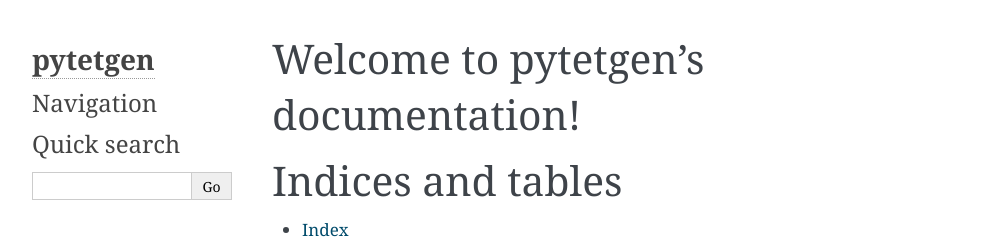
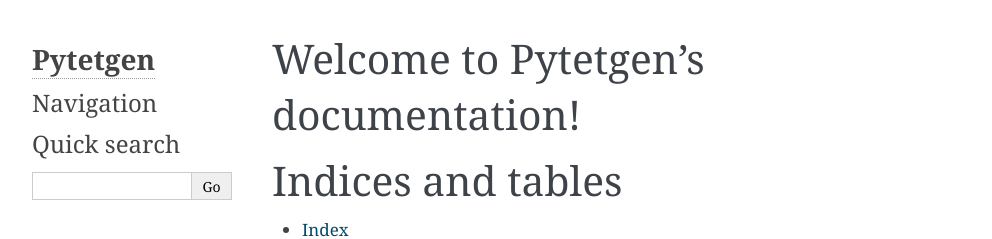
Before and after one commit to Marcello-Sega/pytetgen, a Sphinx documentation site: the page built from docs/source/index.rst, in a window 1280 px wide. Shown: the top 239 px of the page, without its empty margins (148-1140 px from the left). Built offline with Sphinx 7.4.7, drawn with Linux system fonts in a browser that asks for light colours; formulas are drawn with MathJax 3.

Commit message:
fixed docs

```diff
--- a/docs/source/conf.py
+++ b/docs/source/conf.py
@@ -1,7 +1,7 @@
 # -*- coding: utf-8 -*-
 #
-# pytetgen documentation build configuration file, created by
-# sphinx-quickstart on Thu Jul 13 17:49:34 2017.
+# Pytetgen documentation build configuration file, created by
+# sphinx-quickstart on Sat Jul 15 11:56:02 2017.
 #
 # This file is execfile()d with the current directory set to its
 # containing dir.
@@ -34,10 +34,11 @@ extensions = ['sphinx.ext.autodoc',
     'sphinx.ext.napoleon',
     'sphinx.ext.doctest',
     'sphinx.ext.imgmath',
+    'sphinx.ext.viewcode',
     'sphinx.ext.githubpages']
 
 # Add any paths that contain templates here, relative to this directory.
-templates_path = ['_templates']
+templates_path = ['.templates']
 
 # The suffix(es) of source filenames.
 # You can specify multiple suffix as a list of string:
@@ -49,7 +50,7 @@ source_suffix = '.rst'
 master_doc = 'index'
 
 # General information about the project.
-project = u'pytetgen'
+project = u'Pytetgen'
 copyright = u'2017, Marcello Sega'
 author = u'Marcello Sega'
 
@@ -97,7 +98,7 @@ html_theme = 'alabaster'
 # Add any paths that contain custom static files (such as style sheets) here,
 # relative to this directory. They are copied after the builtin static files,
 # so a file named "default.css" will overwrite the builtin "default.css".
-html_static_path = ['_static']
+html_static_path = ['.static']
 
 # Custom sidebar templates, must be a dictionary that maps document names
 # to template names.
@@ -118,7 +119,7 @@ html_sidebars = {
 # -- Options for HTMLHelp output ------------------------------------------
 
 # Output file base name for HTML help builder.
-htmlhelp_basename = 'pytetgendoc'
+htmlhelp_basename = 'Pytetgendoc'
 
 
 # -- Options for LaTeX output ---------------------------------------------
@@ -145,7 +146,7 @@ latex_elements = {
 # (source start file, target name, title,
 #  author, documentclass [howto, manual, or own class]).
 latex_documents = [
-    (master_doc, 'pytetgen.tex', u'pytetgen Documentation',
+    (master_doc, 'Pytetgen.tex', u'Pytetgen Documentation',
      u'Marcello Sega', 'manual'),
 ]
 
@@ -155,7 +156,7 @@ latex_documents = [
 # One entry per manual page. List of tuples
 # (source start file, name, description, authors, manual section).
 man_pages = [
-    (master_doc, 'pytetgen', u'pytetgen Documentation',
+    (master_doc, 'pytetgen', u'Pytetgen Documentation',
      [author], 1)
 ]
 
@@ -166,7 +167,7 @@ man_pages = [
 # (source start file, target name, title, author,
 #  dir menu entry, description, category)
 texinfo_documents = [
-    (master_doc, 'pytetgen', u'pytetgen Documentation',
-     author, 'pytetgen', 'One line description of project.',
+    (master_doc, 'Pytetgen', u'Pytetgen Documentation',
+     author, 'Pytetgen', 'One line description of project.',
      'Miscellaneous'),
 ]
--- a/docs/source/index.rst
+++ b/docs/source/index.rst
@@ -1,9 +1,9 @@
-.. pytetgen documentation master file, created by
-   sphinx-quickstart on Thu Jul 13 17:49:34 2017.
+.. Pytetgen documentation master file, created by
+   sphinx-quickstart on Sat Jul 15 11:56:02 2017.
    You can adapt this file completely to your liking, but it should at least
    contain the root `toctree` directive.
 
-Welcome to pytetgen's documentation!
+Welcome to Pytetgen's documentation!
 ====================================
 
 .. toctree::
```
Also changed, not shown: docs/source/modules.rst (added, +7 -0 lines), docs/source/pytetgen.rst (added, +7 -0 lines), 1 other file.
